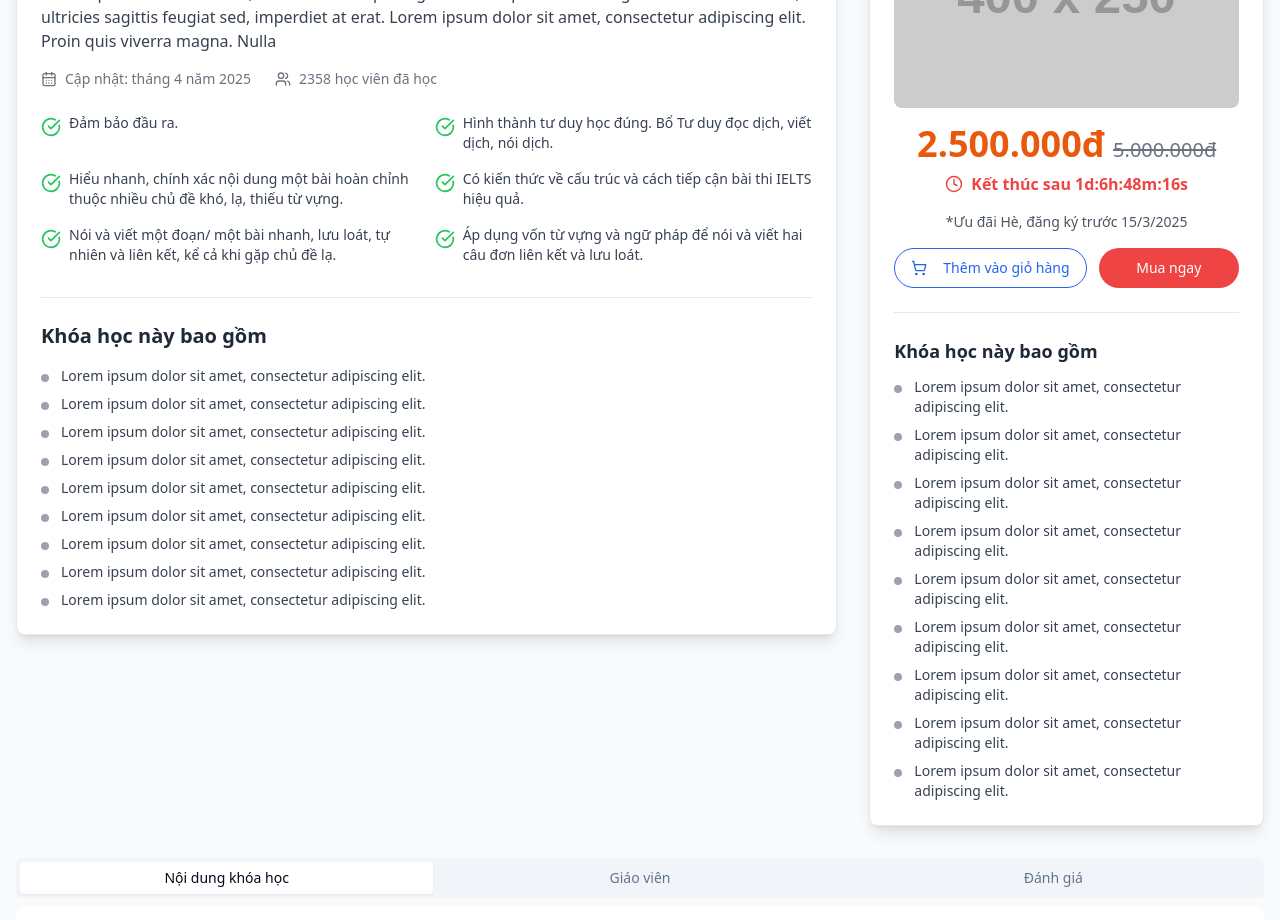
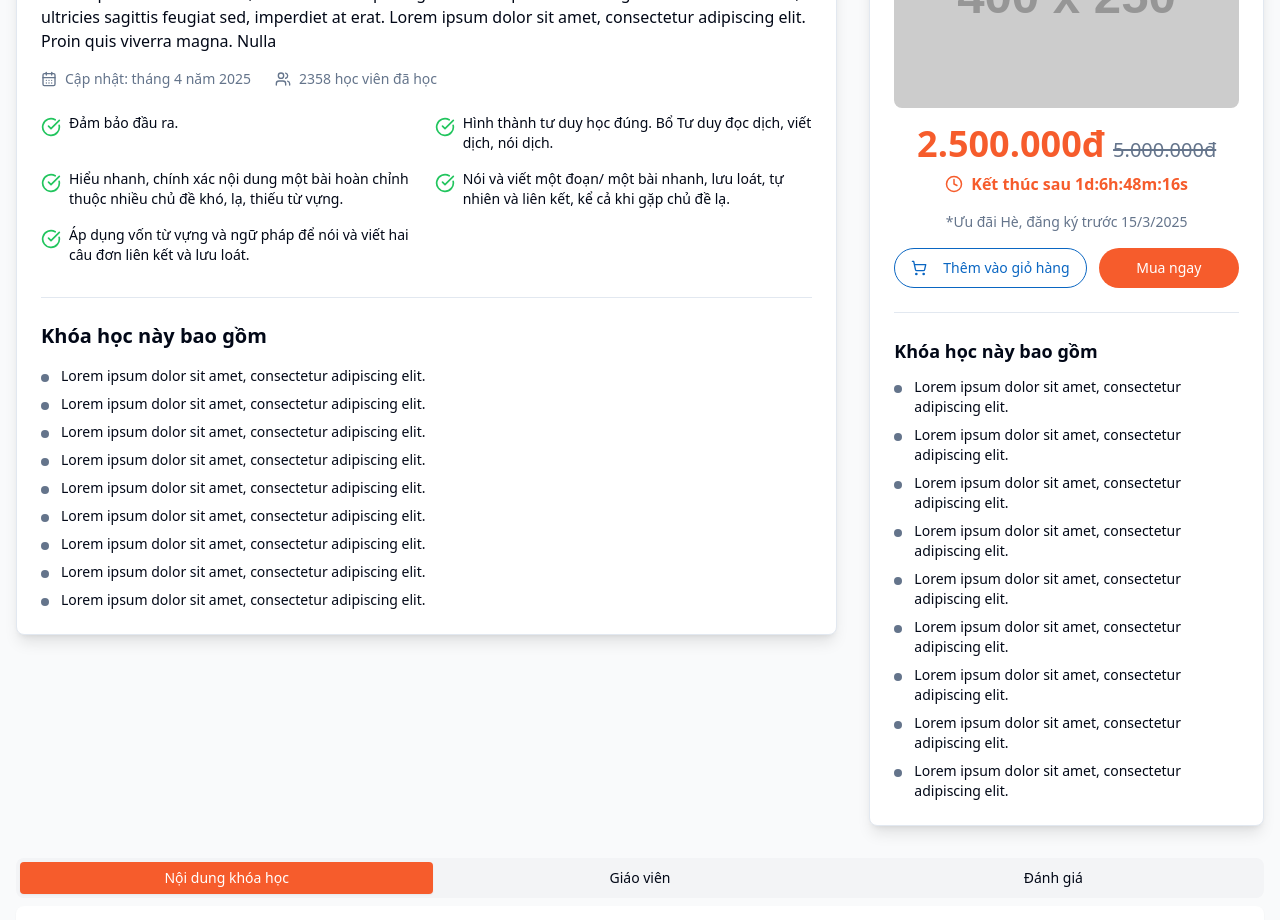
Before and after one commit to hoangminhhn/SSStudy2, a React (Vite) app: page /courses-v2/1 in a window 1280 px wide. Shown: the part 280-1200 px from the top of the page. Built offline with nearby package versions, Linux system fonts and the light colour scheme.

Commit message:
[dyad] Tách biệt thiết kế màu sắc cho trang khóa học chi tiết V2 - wrote 8 file(s)

```diff
--- a/src/components/course/CourseContentTabs.tsx
+++ b/src/components/course/CourseContentTabs.tsx
@@ -14,25 +14,40 @@ interface CourseContentTabsProps {
 const CourseContentTabs: React.FC<CourseContentTabsProps> = ({ courseId }) => {
   return (
     <Tabs defaultValue="content" className="w-full mt-8">
-      <TabsList className="grid w-full grid-cols-3">
-        <TabsTrigger value="content">Nội dung khóa học</TabsTrigger>
-        <TabsTrigger value="teacher">Giáo viên</TabsTrigger>
-        <TabsTrigger value="reviews">Đánh giá</TabsTrigger>
+      <TabsList className="grid w-full grid-cols-3 bg-gray-100 rounded-lg"> {/* Added bg-gray-100 for TabsList */}
+        <TabsTrigger
+          value="content"
+          className="text-v2-text-default data-[state=active]:bg-v2-primary data-[state=active]:text-v2-primary-foreground"
+        >
+          Nội dung khóa học
+        </TabsTrigger>
+        <TabsTrigger
+          value="teacher"
+          className="text-v2-text-default data-[state=active]:bg-v2-primary data-[state=active]:text-v2-primary-foreground"
+        >
+          Giáo viên
+        </TabsTrigger>
+        <TabsTrigger
+          value="reviews"
+          className="text-v2-text-default data-[state=active]:bg-v2-primary data-[state=active]:text-v2-primary-foreground"
+        >
+          Đánh giá
+        </TabsTrigger>
       </TabsList>
       <TabsContent value="content" className="p-4 bg-white rounded-lg shadow-sm">
         <div className="relative mb-6">
           <Input
             type="text"
             placeholder="Tìm kiếm đề thi - bài học ở đây"
-            className="pl-10 pr-4 py-2 rounded-full border border-gray-300 focus:ring-blue-500 focus:border-blue-500"
+            className="pl-10 pr-4 py-2 rounded-full border border-v2-border focus:ring-v2-secondary focus:border-v2-secondary"
           />
-          <Search className="absolute left-3 top-1/2 -translate-y-1/2 text-gray-400" size={18} />
+          <Search className="absolute left-3 top-1/2 -translate-y-1/2 text-v2-text-muted" size={18} />
         </div>
         <CourseContent />
       </TabsContent>
       <TabsContent value="teacher" className="p-4 bg-white rounded-lg shadow-sm">
-        <h3 className="text-xl font-bold text-gray-800 mb-4">Thông tin Giáo viên</h3>
-        <p className="text-gray-700">
+        <h3 className="text-xl font-bold text-v2-text-default mb-4">Thông tin Giáo viên</h3>
+        <p className="text-v2-text-default">
           Thông tin chi tiết về giáo viên sẽ được cập nhật tại đây.
         </p>
       </TabsContent>
--- a/src/components/course/CourseHeroV2.tsx
+++ b/src/components/course/CourseHeroV2.tsx
@@ -26,11 +26,11 @@ const CourseHeroV2: React.FC<CourseHeroV2Props> = ({
 }) => {
   return (
     <Card className="p-6 shadow-lg rounded-lg">
-      <h1 className="text-3xl font-bold text-gray-800 mb-2">{title}</h1>
-      <p className="text-lg text-gray-600 mb-4">Thầy {teacher}</p>
-      <p className="text-gray-700 mb-4">{description}</p>
+      <h1 className="text-3xl font-bold text-v2-text-default mb-2">{title}</h1>
+      <p className="text-lg text-v2-text-muted mb-4">Thầy {teacher}</p>
+      <p className="text-v2-text-default mb-4">{description}</p>
 
-      <div className="flex items-center space-x-6 text-gray-500 text-sm mb-6">
+      <div className="flex items-center space-x-6 text-v2-text-muted text-sm mb-6">
         <div className="flex items-center">
           <CalendarDays size={16} className="mr-2" />
           <span>Cập nhật: {updatedDate}</span>
@@ -43,19 +43,19 @@ const CourseHeroV2: React.FC<CourseHeroV2Props> = ({
 
       <div className="grid grid-cols-1 md:grid-cols-2 gap-4 mb-8">
         {guarantees.map((item, index) => (
-          <div key={index} className="flex items-start text-gray-700">
-            <CheckCircle size={20} className="text-green-500 mr-2 flex-shrink-0 mt-1" />
+          <div key={index} className="flex items-start text-v2-text-default">
+            <CheckCircle size={20} className="text-green-500 mr-2 flex-shrink-0 mt-1" /> {/* Keep green for success */}
             <p className="text-sm">{item}</p>
           </div>
         ))}
       </div>
 
-      <div className="border-t border-gray-200 pt-6">
-        <h2 className="text-xl font-bold text-gray-800 mb-4">Khóa học này bao gồm</h2>
-        <ul className="space-y-2 text-gray-700">
+      <div className="border-t border-v2-border pt-6">
+        <h2 className="text-xl font-bold text-v2-text-default mb-4">Khóa học này bao gồm</h2>
+        <ul className="space-y-2 text-v2-text-default">
           {includes.map((item, index) => (
             <li key={index} className="flex items-start">
-              <span className="w-2 h-2 bg-gray-400 rounded-full flex-shrink-0 mt-2 mr-3"></span>
+              <span className="w-2 h-2 bg-v2-text-muted rounded-full flex-shrink-0 mt-2 mr-3"></span>
               <p className="text-sm">{item}</p>
             </li>
           ))}
--- a/src/components/course/CoursePurchaseCard.tsx
+++ b/src/components/course/CoursePurchaseCard.tsx
@@ -26,31 +26,31 @@ const CoursePurchaseCard: React.FC<CoursePurchaseCardProps> = ({
     <Card className="p-6 shadow-lg rounded-lg">
       <img src={imageUrl} alt="Livestream Thumbnail" className="w-full h-auto rounded-lg object-cover mb-4" />
       <div className="flex items-baseline justify-center mb-2">
-        <span className="text-4xl font-bold text-orange-600 mr-2">{currentPrice}</span>
-        <span className="text-xl text-gray-500 line-through">{oldPrice}</span>
+        <span className="text-4xl font-bold text-v2-primary mr-2">{currentPrice}</span>
+        <span className="text-xl text-v2-text-muted line-through">{oldPrice}</span>
       </div>
-      <p className="flex items-center justify-center text-red-500 font-semibold mb-4">
+      <p className="flex items-center justify-center text-v2-primary font-semibold mb-4">
         <Clock size={18} className="mr-2" />
         Kết thúc sau {countdown}
       </p>
-      <p className="text-center text-gray-600 text-sm mb-4">{promoText}</p>
+      <p className="text-center text-v2-text-muted text-sm mb-4">{promoText}</p>
 
       <div className="flex space-x-3 mb-6">
-        <Button variant="outline" className="flex-1 text-blue-600 border-blue-600 hover:bg-blue-50 rounded-full py-3">
+        <Button variant="outline" className="flex-1 text-v2-secondary border-v2-secondary hover:bg-v2-secondary/10 rounded-full py-3">
           <ShoppingCart size={18} className="mr-2" />
           Thêm vào giỏ hàng
         </Button>
-        <Button className="flex-1 bg-red-500 hover:bg-red-600 text-white rounded-full py-3">
+        <Button className="flex-1 bg-v2-primary hover:bg-v2-primary/90 text-v2-primary-foreground rounded-full py-3">
           Mua ngay
         </Button>
       </div>
 
-      <div className="border-t border-gray-200 pt-6">
-        <h3 className="text-lg font-bold text-gray-800 mb-3">Khóa học này bao gồm</h3>
-        <ul className="space-y-2 text-gray-700">
+      <div className="border-t border-v2-border pt-6">
+        <h3 className="text-lg font-bold text-v2-text-default mb-3">Khóa học này bao gồm</h3>
+        <ul className="space-y-2 text-v2-text-default">
           {includedItems.map((item, index) => (
             <li key={index} className="flex items-start">
-              <span className="w-2 h-2 bg-gray-400 rounded-full flex-shrink-0 mt-2 mr-3"></span>
+              <span className="w-2 h-2 bg-v2-text-muted rounded-full flex-shrink-0 mt-2 mr-3"></span>
               <p className="text-sm">{item}</p>
             </li>
           ))}
--- a/src/components/layout/BreadcrumbNav.tsx
+++ b/src/components/layout/BreadcrumbNav.tsx
@@ -10,15 +10,17 @@ import {
   BreadcrumbList,
   BreadcrumbSeparator,
 } from "@/components/ui/breadcrumb";
+import { cn } from "@/lib/utils"; // Import cn utility
 
 interface BreadcrumbNavProps {
   courseTitle?: string;
   lessonTitle?: string;
+  bgColor?: string; // New prop for background color
 }
 
-const BreadcrumbNav: React.FC<BreadcrumbNavProps> = ({ courseTitle, lessonTitle }) => {
+const BreadcrumbNav: React.FC<BreadcrumbNavProps> = ({ courseTitle, lessonTitle, bgColor }) => {
   return (
-    <div className="bg-orange-500 py-3 px-6 text-white">
+    <div className={cn("py-3 px-6 text-white", bgColor ? `bg-${bgColor}` : "bg-orange-500")}> {/* Apply dynamic background */}
       <Breadcrumb>
         <BreadcrumbList>
           <BreadcrumbItem>
@@ -33,7 +35,7 @@ const BreadcrumbNav: React.FC<BreadcrumbNavProps> = ({ courseTitle, lessonTitle
           </BreadcrumbSeparator>
           <BreadcrumbItem>
             <BreadcrumbLink asChild>
-              <Link to="/courses" className="text-white hover:text-gray-200"> {/* Updated link */}
+              <Link to="/courses" className="text-white hover:text-gray-200">
                 Khóa học
               </Link>
             </BreadcrumbLink>
--- a/src/globals.css
+++ b/src/globals.css
@@ -88,6 +88,16 @@
     --sidebar-border: 240 3.7% 15.9%;
     --sidebar-ring: 217.2 91.2% 59.8%;
   }
+
+  /* V2 Theme Colors */
+  .v2-theme {
+    --v2-primary: 14 92% 57%; /* A vibrant orange/red */
+    --v2-secondary: 210 90% 40%; /* A distinct blue */
+    --v2-text-default: 222.2 84% 4.9%; /* Dark text */
+    --v2-text-muted: 215.4 16.3% 46.9%; /* Lighter text */
+    --v2-border: 214.3 31.8% 91.4%; /* Standard border */
+    --v2-background: 0 0% 100%; /* White background for cards */
+  }
 }
 
 @layer base {
--- a/src/pages/CourseDetailPageV2.tsx
+++ b/src/pages/CourseDetailPageV2.tsx
@@ -25,7 +25,6 @@ const CourseDetailPageV2 = () => {
       "Đảm bảo đầu ra.",
       "Hình thành tư duy học đúng. Bổ Tư duy đọc dịch, viết dịch, nói dịch.",
       "Hiểu nhanh, chính xác nội dung một bài hoàn chỉnh thuộc nhiều chủ đề khó, lạ, thiếu từ vựng.",
-      "Có kiến thức về cấu trúc và cách tiếp cận bài thi IELTS hiệu quả.",
       "Nói và viết một đoạn/ một bài nhanh, lưu loát, tự nhiên và liên kết, kể cả khi gặp chủ đề lạ.",
       "Áp dụng vốn từ vựng và ngữ pháp để nói và viết hai câu đơn liên kết và lưu loát.",
     ],
@@ -61,9 +60,9 @@ const CourseDetailPageV2 = () => {
   }
 
   return (
-    <div className="min-h-screen bg-gray-50 flex flex-col">
+    <div className="min-h-screen bg-gray-50 flex flex-col v2-theme"> {/* Apply v2-theme here */}
       <Header />
-      <BreadcrumbNav courseTitle={course.title} />
+      <BreadcrumbNav courseTitle={course.title} bgColor="v2-secondary" /> {/* Pass bgColor prop */}
       <main className="flex-grow container mx-auto px-4 py-8">
         <div className="grid grid-cols-1 lg:grid-cols-3 gap-8">
           <div className="lg:col-span-2">
--- a/tailwind.config.ts
+++ b/tailwind.config.ts
@@ -62,6 +62,19 @@ export default {
           border: "hsl(var(--sidebar-border))",
           ring: "hsl(var(--sidebar-ring))",
         },
+        // New V2 colors
+        'v2-primary': {
+          DEFAULT: 'hsl(var(--v2-primary))',
+          foreground: 'hsl(var(--v2-background))',
+        },
+        'v2-secondary': {
+          DEFAULT: 'hsl(var(--v2-secondary))',
+          foreground: 'hsl(var(--v2-background))',
+        },
+        'v2-text-default': 'hsl(var(--v2-text-default))',
+        'v2-text-muted': 'hsl(var(--v2-text-muted))',
+        'v2-border': 'hsl(var(--v2-border))',
+        'v2-background': 'hsl(var(--v2-background))',
       },
       borderRadius: {
         lg: "var(--radius)",
```
Also changed, not shown: src/components/course/RelatedCourses.tsx (+9 -9 lines).
